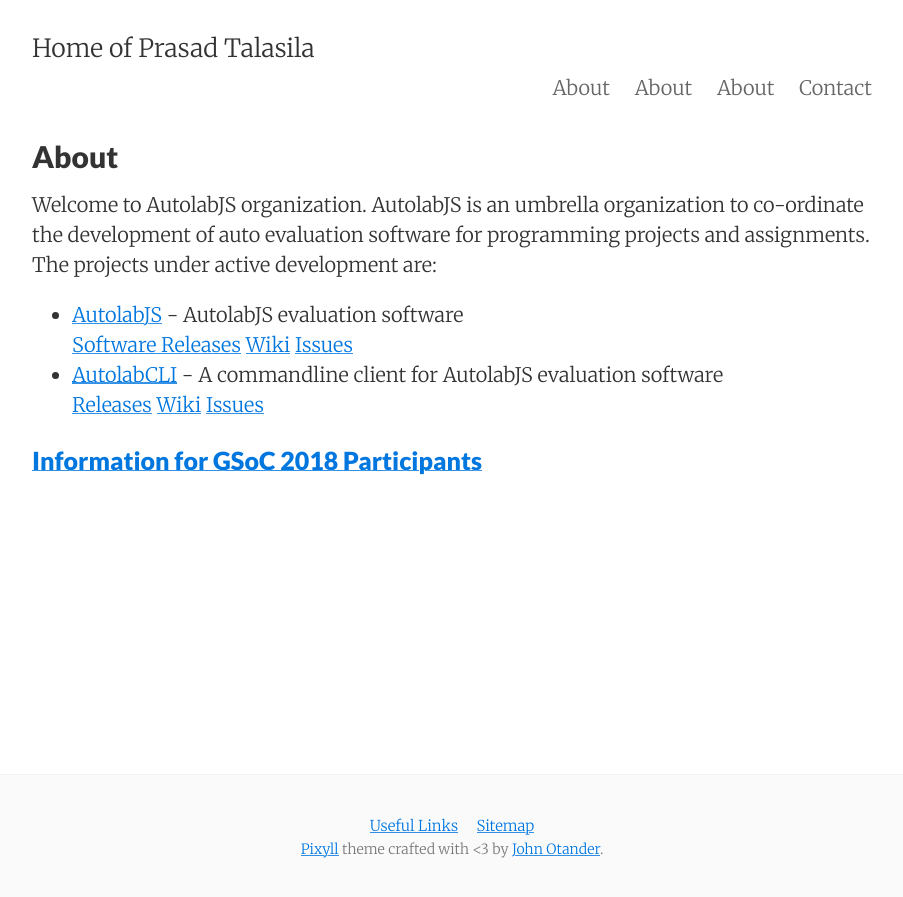
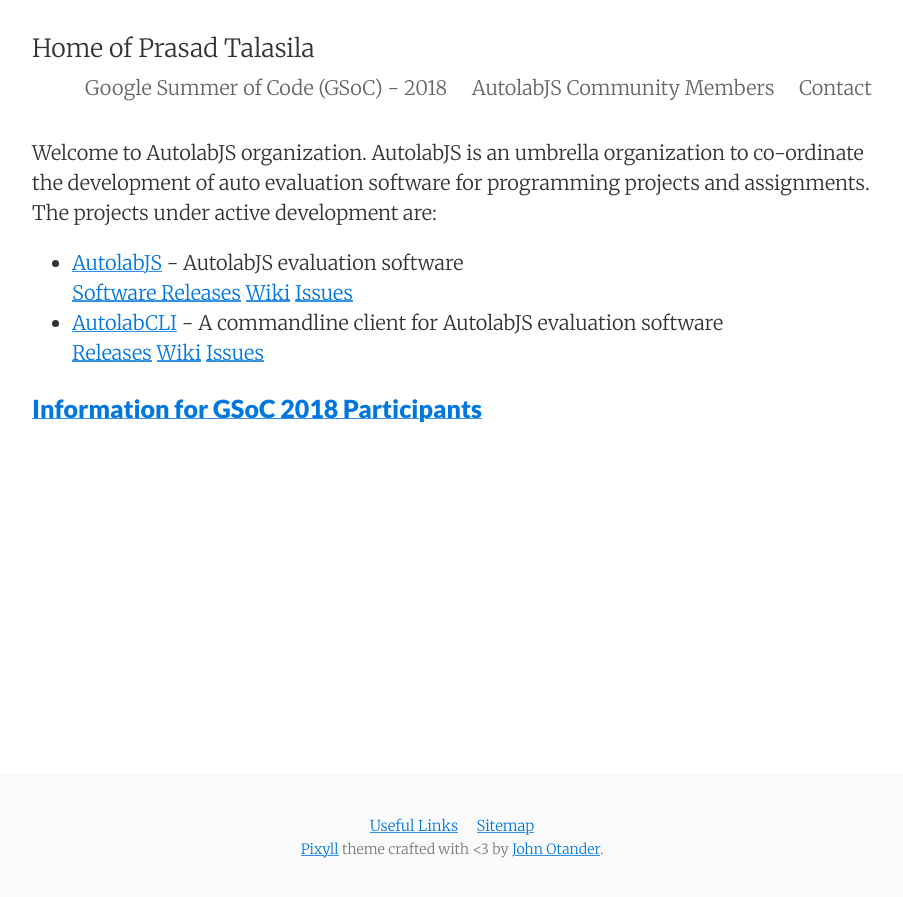
Before and after one commit to AutolabJS/autolabjs.github.io, a Jekyll site: the page built from pages/index.md, in a window 1280 px wide. Shown: the top 897 px of the page, without its empty margins (188-1091 px from the left). Built offline with Jekyll 4.4.1, drawn with Linux system fonts in a browser that asks for light colours.

Commit message:
updates page titles for gsoc and community pages

```diff
--- a/pages/community.md
+++ b/pages/community.md
@@ -1,6 +1,6 @@
 ---
 layout: page
-title: About
+title: AutolabJS Community Members
 permalink: /community/
 tags: community
 ---
--- a/pages/gsoc.md
+++ b/pages/gsoc.md
@@ -1,6 +1,6 @@
 ---
 layout: page
-title: About
+title: Google Summer of Code (GSoC) - 2018
 permalink: /gsoc/
 tags: gsoc
 ---
--- a/pages/index.md
+++ b/pages/index.md
@@ -1,6 +1,6 @@
 ---
 layout: page
-title: About
+title:
 permalink: /
 tags: about
 ---
```
